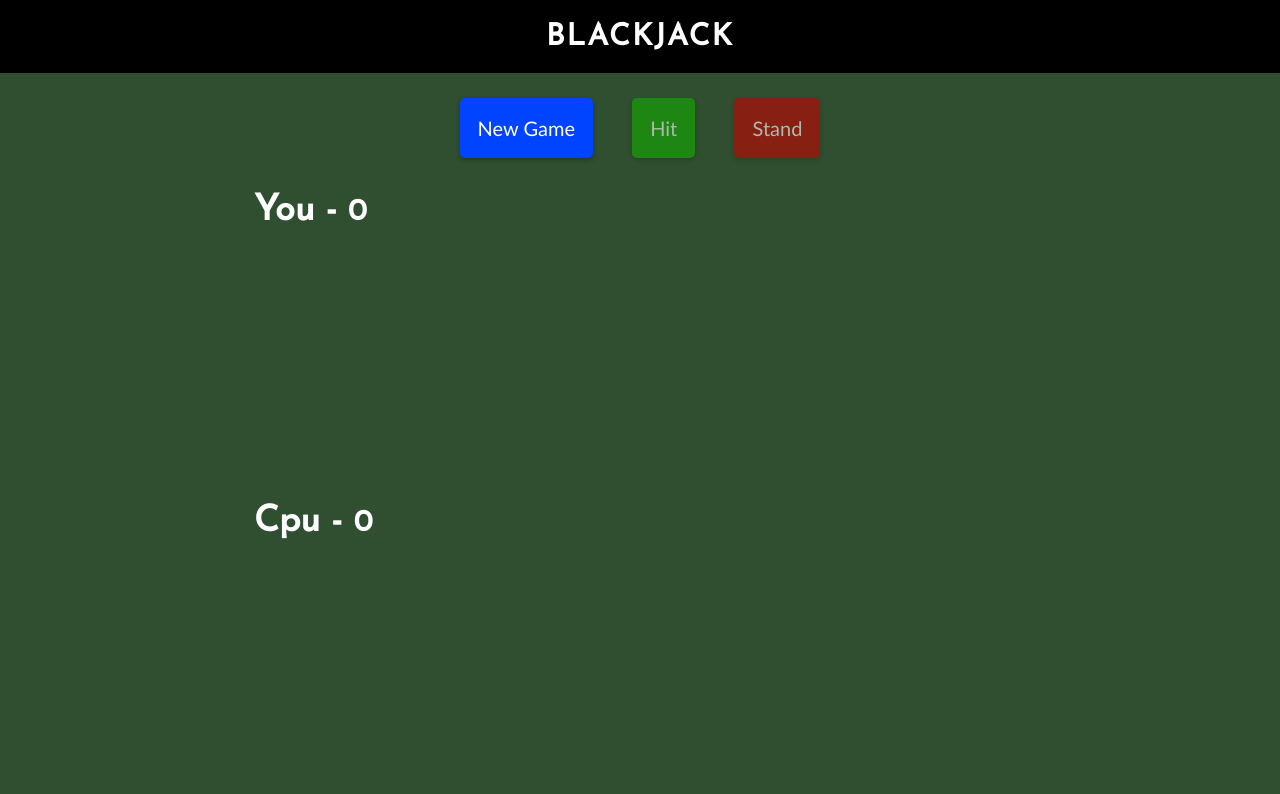
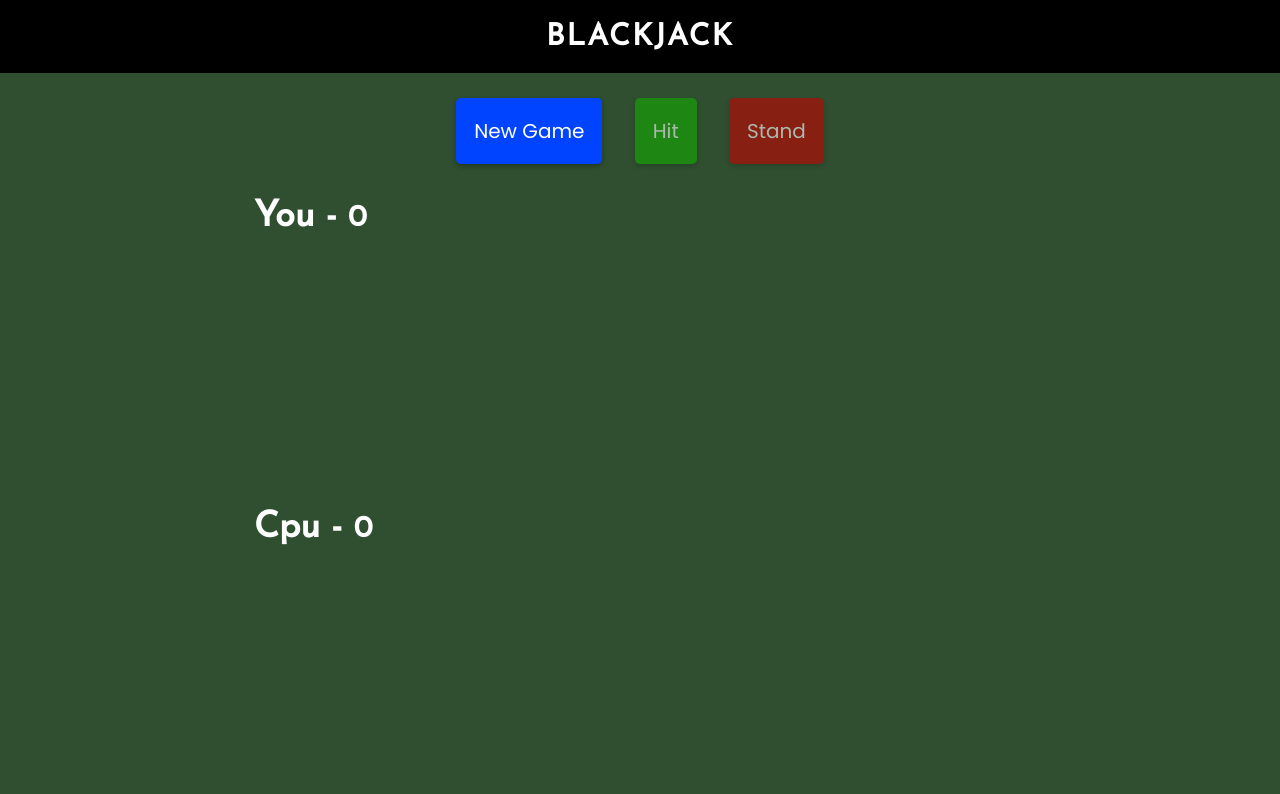
Before and after one commit to maxiovelar/blackjack-js, a plain HTML site: page index.html in a window 1280 px wide. Drawn offline with Linux system fonts and the light colour scheme.

Commit message:
styles update

```diff
--- a/assets/css/styles.css
+++ b/assets/css/styles.css
@@ -1,4 +1,5 @@
 @import url('https://fonts.googleapis.com/css2?family=Josefin+Sans&display=swap');
+@import url('https://fonts.googleapis.com/css2?family=Poppins&display=swap');
 
 * {
     box-sizing: border-box;
@@ -50,7 +51,7 @@ button {
     font-size: 16px;
     color: #fff;
     border: none;
-    font-family:'Trebuchet MS', 'Arial, sans-serif';
+    font-family: 'Poppins', sans-serif;
     border-radius: 5px;
     padding: 12px;
 }
--- a/docs/assets/css/styles.css
+++ b/docs/assets/css/styles.css
@@ -1,4 +1,5 @@
 @import url('https://fonts.googleapis.com/css2?family=Josefin+Sans&display=swap');
+@import url('https://fonts.googleapis.com/css2?family=Poppins&display=swap');
 
 * {
     box-sizing: border-box;
@@ -50,7 +51,7 @@ button {
     font-size: 16px;
     color: #fff;
     border: none;
-    font-family:'Trebuchet MS', 'Arial, sans-serif';
+    font-family: 'Poppins', sans-serif;
     border-radius: 5px;
     padding: 12px;
 }
```
